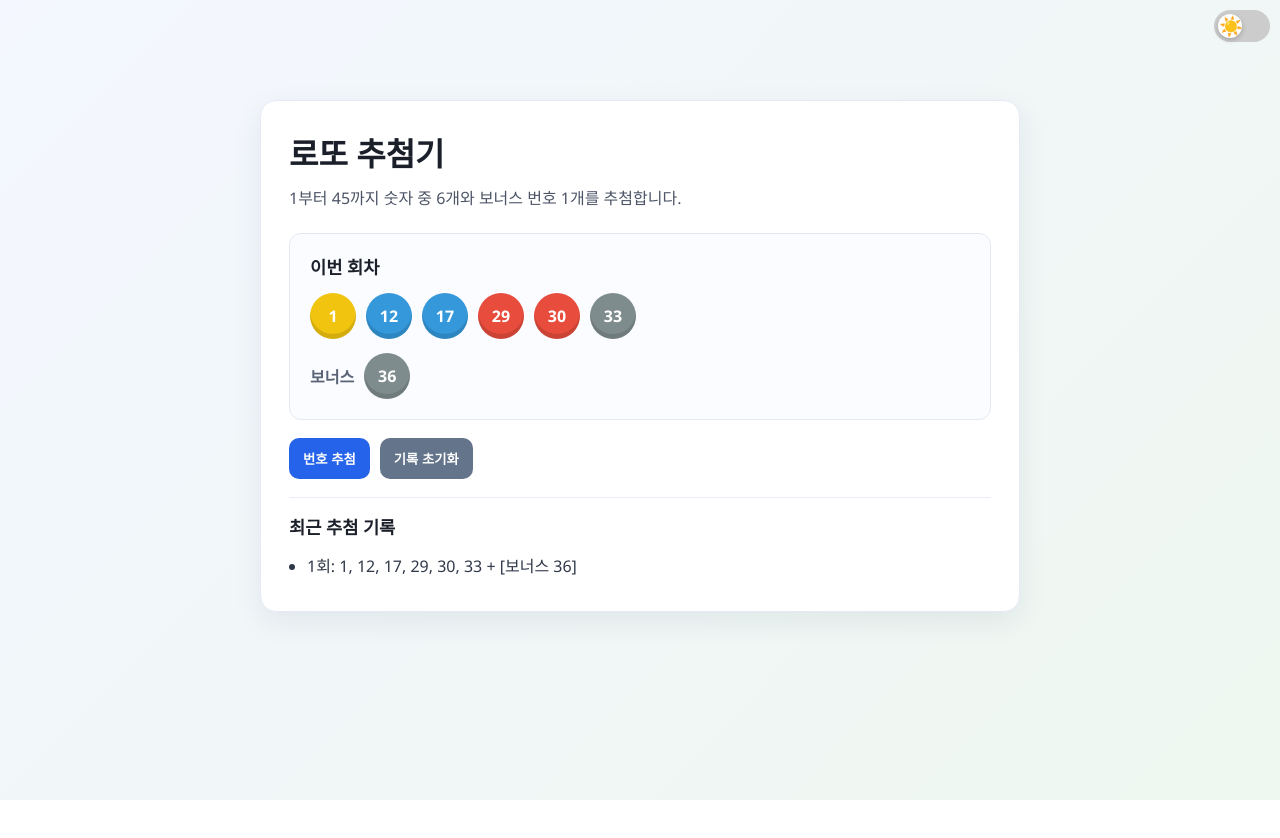
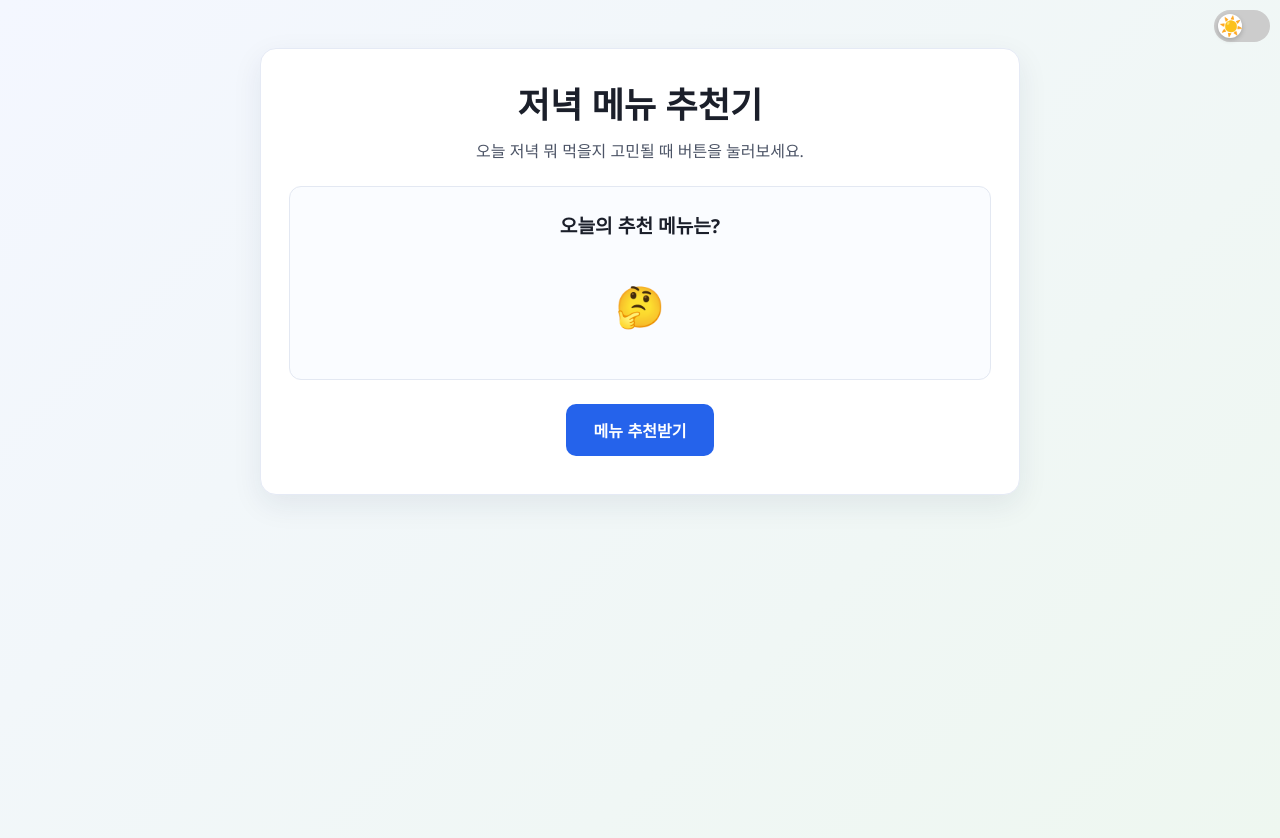
Before and after one commit to JoonKai/jo_web, a plain HTML site: page index.html in a window 1280 px wide. Before the commit the page ends 800 px from the top, so only its background shows below. Drawn offline with Linux system fonts and the light colour scheme.

Commit message:
feat: Transform to dinner menu recommendation site

```diff
--- a/index.html
+++ b/index.html
@@ -3,7 +3,7 @@
   <head>
     <meta charset="UTF-8" />
     <meta name="viewport" content="width=device-width, initial-scale=1.0" />
-    <title>로또 추첨기</title>
+    <title>저녁 메뉴 추천</title>
     <link rel="stylesheet" href="style.css" />
   </head>
   <body>
@@ -15,27 +15,19 @@
       </label>
     </div>
     <main class="container">
-      <h1>로또 추첨기</h1>
-      <p class="subtitle">1부터 45까지 숫자 중 6개와 보너스 번호 1개를 추첨합니다.</p>
+      <h1>저녁 메뉴 추천기</h1>
+      <p class="subtitle">오늘 저녁 뭐 먹을지 고민될 때 버튼을 눌러보세요.</p>
 
-      <section class="result-card">
-        <h2>이번 회차</h2>
-        <div class="ball-row" id="mainBalls" aria-label="당첨 번호"></div>
-        <div class="bonus-wrap">
-          <span class="bonus-label">보너스</span>
-          <div id="bonusBall"></div>
+      <section class="result-section">
+        <h2>오늘의 추천 메뉴는?</h2>
+        <div id="menuResult" class="menu-result-display">
+          <span>🤔</span>
         </div>
       </section>
 
       <div class="actions">
-        <button id="drawBtn" type="button">번호 추첨</button>
-        <button id="resetBtn" type="button" class="secondary">기록 초기화</button>
+        <button id="recommendBtn" type="button">메뉴 추천받기</button>
       </div>
-
-      <section class="history">
-        <h2>최근 추첨 기록</h2>
-        <ul id="historyList"></ul>
-      </section>
     </main>
 
     <script src="script.js"></script>
--- a/script.js
+++ b/script.js
@@ -1,14 +1,15 @@
-const drawBtn = document.getElementById("drawBtn");
-const resetBtn = document.getElementById("resetBtn");
-const mainBalls = document.getElementById("mainBalls");
-const bonusBall = document.getElementById("bonusBall");
-const historyList = document.getElementById("historyList");
+const recommendBtn = document.getElementById("recommendBtn");
+const menuResult = document.getElementById("menuResult");
 const themeToggle = document.getElementById("theme-toggle");
 
-const MAX_HISTORY = 10;
-const history = [];
+const dinnerMenus = [
+  "치킨", "피자", "삼겹살", "짜장면", "초밥", "떡볶이",
+  "김치찌개", "된장찌개", "부대찌개", "파스타", "햄버거",
+  "스테이크", "곱창", "족발", "보쌈", "감자탕", "순대국",
+  "라멘", "카레", "돈까스", "냉면", "비빔밥"
+];
 
-// Theme handling
+// Theme handling - The existing theme logic is preserved
 const currentTheme = localStorage.getItem('theme');
 if (currentTheme) {
   document.documentElement.setAttribute('data-theme', currentTheme);
@@ -23,7 +24,6 @@ if (currentTheme) {
   themeToggle.checked = false;
 }
 
-
 themeToggle.addEventListener('change', (event) => {
   if (event.target.checked) {
     document.documentElement.setAttribute('data-theme', 'dark');
@@ -34,77 +34,10 @@ themeToggle.addEventListener('change', (event) => {
   }
 });
 
-function getColorClass(number) {
-  if (number <= 10) return "yellow";
-  if (number <= 20) return "blue";
-  if (number <= 30) return "red";
-  if (number <= 40) return "gray";
-  return "green";
+function recommendDinner() {
+  const randomIndex = Math.floor(Math.random() * dinnerMenus.length);
+  const selectedMenu = dinnerMenus[randomIndex];
+  menuResult.textContent = selectedMenu;
 }
 
-function createBall(number) {
-  const ball = document.createElement("span");
-  ball.className = `ball ${getColorClass(number)}`;
-  ball.textContent = String(number);
-  return ball;
-}
-
-function drawLottoNumbers() {
-  const pool = Array.from({ length: 45 }, (_, i) => i + 1);
-
-  for (let i = pool.length - 1; i > 0; i -= 1) {
-    const j = Math.floor(Math.random() * (i + 1));
-    [pool[i], pool[j]] = [pool[j], pool[i]];
-  }
-
-  const picked = pool.slice(0, 7);
-  const numbers = picked.slice(0, 6).sort((a, b) => a - b);
-  const bonus = picked[6];
-
-  return { numbers, bonus };
-}
-
-function renderResult(numbers, bonus) {
-  mainBalls.innerHTML = "";
-
-  numbers.forEach((number) => {
-    mainBalls.appendChild(createBall(number));
-  });
-
-  bonusBall.innerHTML = "";
-  bonusBall.appendChild(createBall(bonus));
-}
-
-function renderHistory() {
-  historyList.innerHTML = "";
-
-  history.forEach((entry, index) => {
-    const item = document.createElement("li");
-    item.textContent = `${history.length - index}회: ${entry.numbers.join(", ")} + [보너스 ${entry.bonus}]`;
-    historyList.appendChild(item);
-  });
-}
-
-function handleDraw() {
-  const result = drawLottoNumbers();
-  renderResult(result.numbers, result.bonus);
-
-  history.unshift(result);
-  if (history.length > MAX_HISTORY) {
-    history.pop();
-  }
-
-  renderHistory();
-}
-
-function handleReset() {
-  history.length = 0;
-  mainBalls.innerHTML = "";
-  bonusBall.innerHTML = "";
-  renderHistory();
-}
-
-drawBtn.addEventListener("click", handleDraw);
-resetBtn.addEventListener("click", handleReset);
-
-handleDraw();
+recommendBtn.addEventListener("click", recommendDinner);
--- a/style.css
+++ b/style.css
@@ -13,12 +13,10 @@
   --subtitle-color: #4c5466;
   --card-bg: #fafcff;
   --card-border: #e3e8f2;
-  --bonus-label-color: #5a6275;
   --button-bg: #2563eb;
   --button-hover-filter: brightness(0.95);
   --secondary-button-bg: #64748b;
-  --history-border: #e8edf6;
-  --history-text-color: #2f3748;
+  --result-text-color: #1b1f2a;
 }
 
 [data-theme='dark'] {
@@ -32,12 +30,14 @@
   --subtitle-color: #b0c4de;
   --card-bg: #2b3a4a;
   --card-border: #3c5169;
-  --bonus-label-color: #aebfd0;
   --button-bg: #4a90e2;
   --button-hover-filter: brightness(1.1);
   --secondary-button-bg: #7f8c8d;
-  --history-border: #4a6582;
-  --history-text-color: #c0d0e0;
+  --result-text-color: #e0e0e0;
+}
+
+* {
+  box-sizing: border-box;
 }
 
 body {
@@ -53,6 +53,7 @@ body {
   max-width: 760px;
   margin: 48px auto;
   padding: 28px;
+  text-align: center;
   background: var(--container-bg);
   border: 1px solid var(--container-border);
   border-radius: 16px;
@@ -62,7 +63,7 @@ body {
 
 h1 {
   margin: 0;
-  font-size: 2rem;
+  font-size: 2.2rem;
 }
 
 .subtitle {
@@ -71,69 +72,44 @@ h1 {
   transition: color 0.3s ease;
 }
 
-.result-card {
-  padding: 20px;
+.result-section {
+  padding: 24px;
   border: 1px solid var(--card-border);
   border-radius: 12px;
   background: var(--card-bg);
   transition: background 0.3s ease, border-color 0.3s ease;
 }
 
-.result-card h2,
-.history h2 {
-  margin: 0 0 14px;
-  font-size: 1.1rem;
+.result-section h2 {
+  margin: 0 0 16px;
+  font-size: 1.2rem;
 }
 
-.ball-row {
+.menu-result-display {
+  min-height: 100px;
   display: flex;
-  flex-wrap: wrap;
-  gap: 10px;
-}
-
-.ball {
-  width: 46px;
-  height: 46px;
-  border-radius: 50%;
-  display: inline-flex;
   align-items: center;
   justify-content: center;
+  font-size: 2.5rem;
   font-weight: 700;
-  color: #fff;
-  box-shadow: inset 0 -5px 0 rgba(0, 0, 0, 0.12);
-}
-
-.ball.yellow { background: #f1c40f; }
-.ball.blue { background: #3498db; }
-.ball.red { background: #e74c3c; }
-.ball.gray { background: #7f8c8d; }
-.ball.green { background: #2ecc71; }
-
-.bonus-wrap {
-  margin-top: 14px;
-  display: flex;
-  align-items: center;
-  gap: 10px;
-}
-
-.bonus-label {
-  color: var(--bonus-label-color);
-  font-weight: 600;
+  color: var(--result-text-color);
   transition: color 0.3s ease;
 }
 
 .actions {
-  margin: 18px 0;
+  margin: 24px 0 10px;
   display: flex;
+  justify-content: center;
   gap: 10px;
 }
 
 button {
-  padding: 11px 14px;
+  padding: 14px 28px;
   border: 0;
   border-radius: 10px;
   background: var(--button-bg);
   color: #fff;
+  font-size: 1rem;
   font-weight: 600;
   cursor: pointer;
   transition: background 0.3s ease;
@@ -147,30 +123,11 @@ button.secondary {
   background: var(--secondary-button-bg);
 }
 
-.history {
-  margin-top: 10px;
-  padding-top: 16px;
-  border-top: 1px solid var(--history-border);
-  transition: border-color 0.3s ease;
-}
-
-#historyList {
-  margin: 0;
-  padding-left: 18px;
-  color: var(--history-text-color);
-  transition: color 0.3s ease;
-}
-
-#historyList li {
-  margin: 6px 0;
-}
-
 /* Theme Toggle Styles */
 .theme-toggle-wrapper {
-  display: flex;
-  justify-content: flex-end;
-  margin-bottom: 20px;
-  padding: 10px;
+  position: absolute;
+  top: 10px;
+  right: 10px;
 }
 
 .theme-toggle {
@@ -209,7 +166,7 @@ button.secondary {
 }
 
 .theme-toggle:checked + .theme-toggle-label {
-  background-color: #2563eb;
+  background-color: #4a90e2;
 }
 
 .theme-toggle:checked + .theme-toggle-label::before {
@@ -222,6 +179,7 @@ button.secondary {
   line-height: 1;
   pointer-events: none;
   transition: opacity 0.3s ease;
+  color: #f1c40f;
 }
 
 .theme-toggle-label .light-icon {
@@ -232,6 +190,7 @@ button.secondary {
 .theme-toggle-label .dark-icon {
   right: 5px;
   opacity: 0;
+  color: #fff;
 }
 
 .theme-toggle:checked + .theme-toggle-label .light-icon {
```
